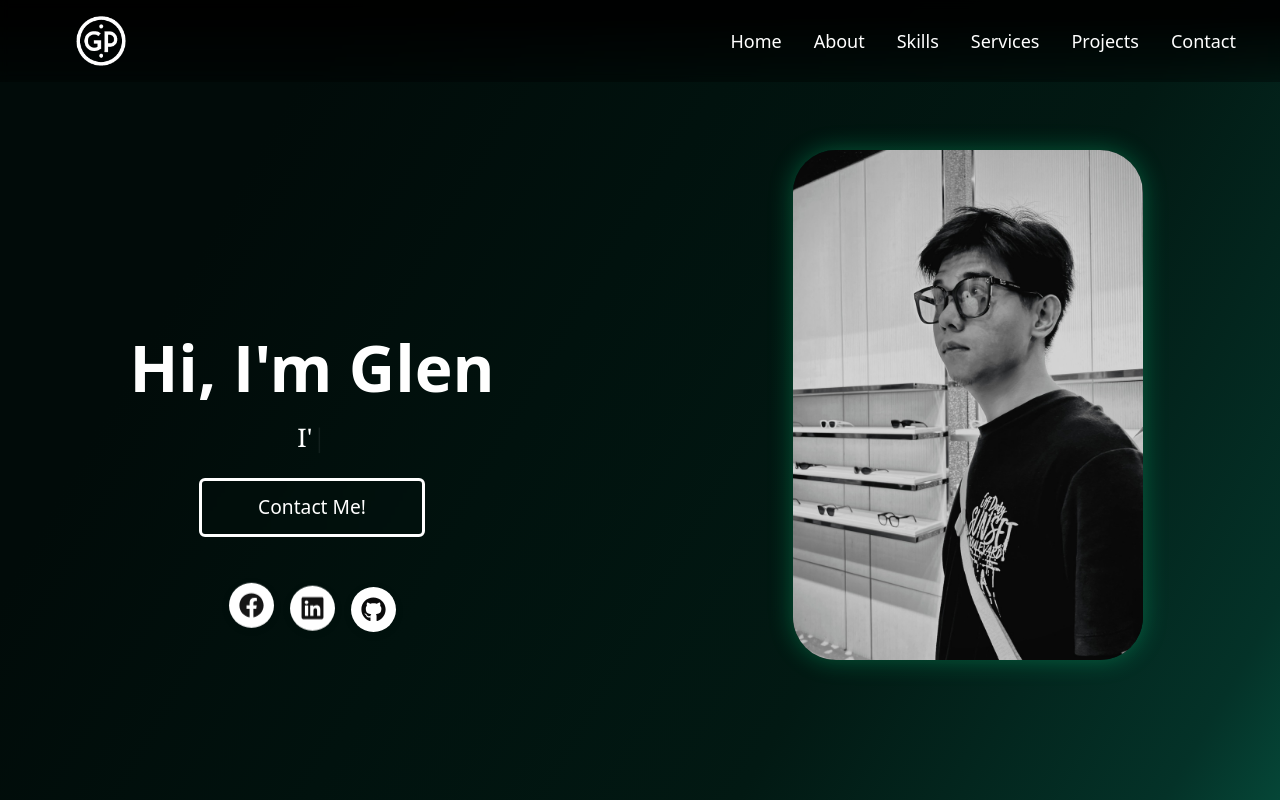
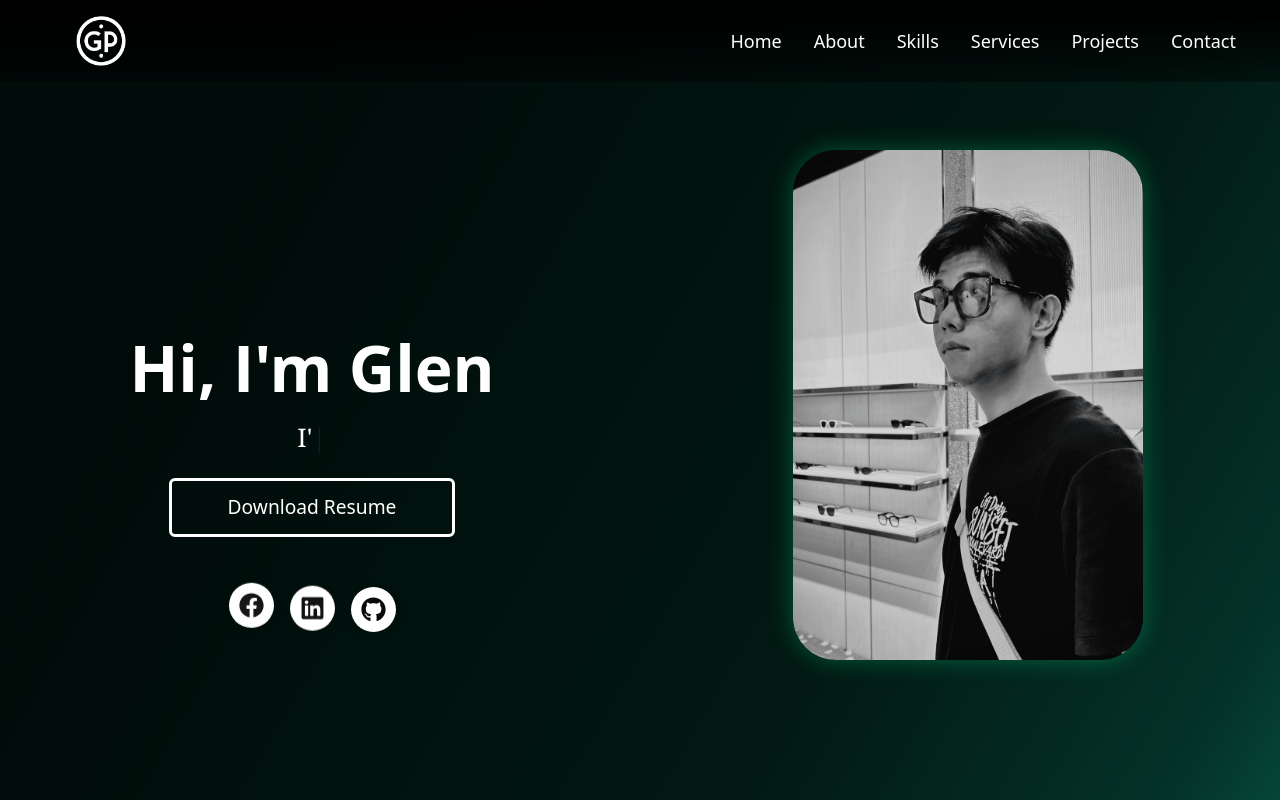
Before and after one commit to GlenPrz/PRZ_Portfolio, a React (Vite) app: page / in a window 1280 px wide. Shown: the top 800 px of the page. Built offline with nearby package versions, Linux system fonts and the light colour scheme.

Commit message:
new file:   src/assets/Docs/GLEN PEREZ - Resume.pdf 	modified:   src/components/header.jsx

```diff
--- a/src/components/header.jsx
+++ b/src/components/header.jsx
@@ -34,8 +34,12 @@ const HeroSection = () => {
             "Contact me and let's connect!",
           ]}
         />
-        <a href="#Contact" className="btn btn-prim">
-          Contact Me!
+        <a
+          href="src/assets/Docs/GLEN PEREZ - Resume.pdf"
+          className="btn btn-prim"
+          download="GLEN PEREZ - Resume.pdf"
+        >
+          Download Resume
         </a>
         <div
           className="icon-container"
```
Also changed, not shown: 1 other file (tests, documents, lock files or other folders).
